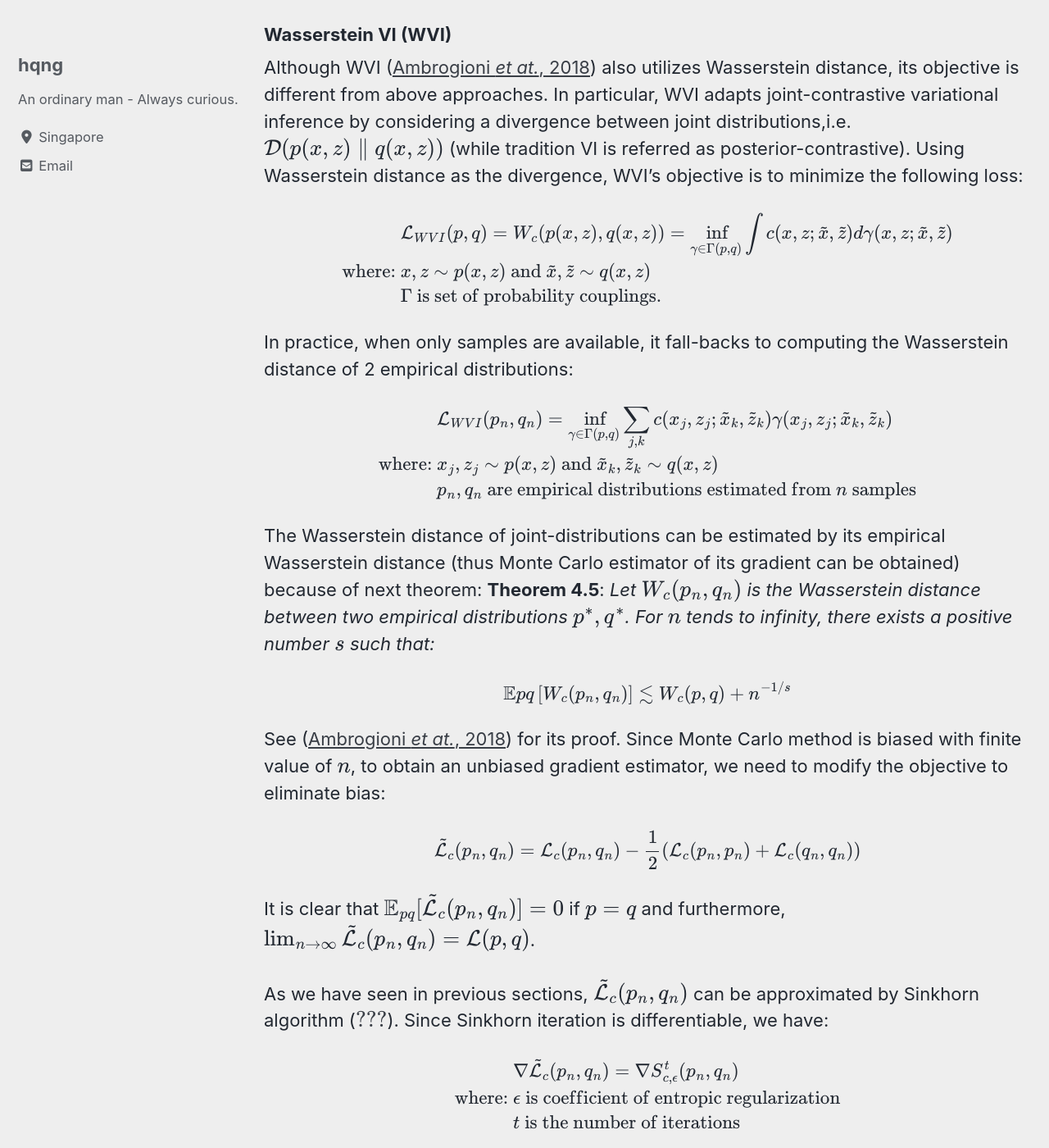
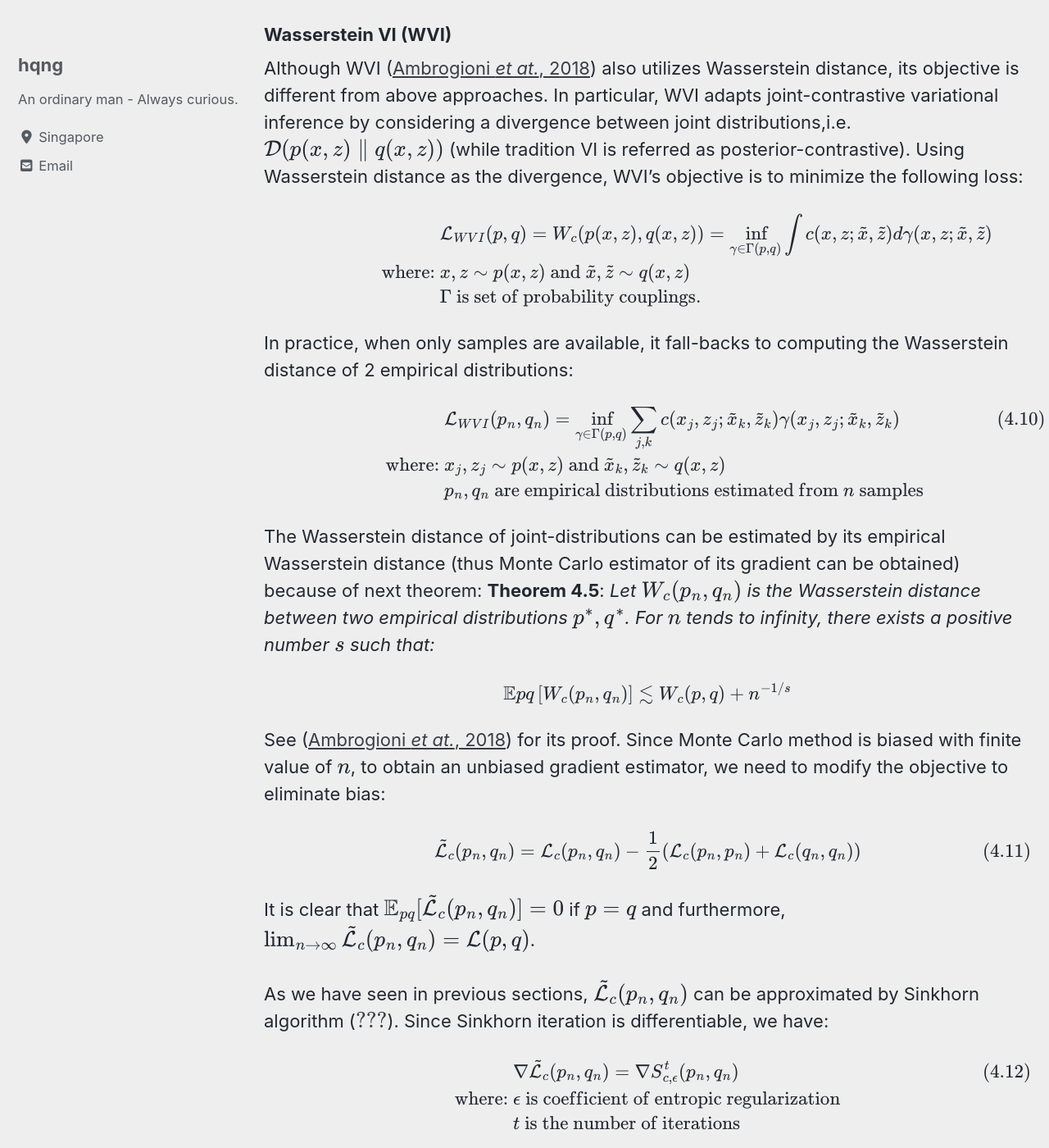
Before and after one commit to hqng/hqng.github.io, a Jekyll site: the page built from _posts/2019-09-20-OTandInference-p4.md, in a window 1280 px wide and 1400 px high, scrolled down 9496 px. Shown: the whole window at 82% size. Built offline with Jekyll 4.4.1, drawn with Linux system fonts in a browser that asks for light colours; cached includes are drawn as plain includes; nearby versions of some CDN libraries; formulas are drawn with MathJax 3; some of the changed text lies outside the part shown.

Commit message:
finalize for post 4

```diff
--- a/_posts/2019-09-20-OTandInference-p4.md
+++ b/_posts/2019-09-20-OTandInference-p4.md
@@ -52,7 +52,7 @@ $$
 
 The goal of WAE is to minimize Wasserstein distance between $P_X$ and $P_G(X)$ distributions. Additionally, we will see later that this distance also measures the discrepancy between $Q_Z(Z)$ and $P_Z$. In other words, it conveniently contains both reconstruction cost and regularization term. WAE's objective bases on the next theorem.
 
-<a name="thrm4.1"></a> **Theorem 4.1**: *For deterministic $P_G(X|Z)$, $Q_Z$, $P_G$ and any function $G$ defined above, we have:*
+<a name="thrm4.1"></a> **Theorem 4.1**: <i>For deterministic $P_G(X|Z)$, $Q_Z$, $P_G$ and any function $G$ defined above, we have:</i>
 <br>
 {% raw %}
 $$ \small
@@ -66,7 +66,7 @@ The L.H.S is exactly the primal form of Wasserstein distance between $P_G$ and $
 {% raw %}
 $$ \small
 \begin{align}
-	& \mathcal{L}_{\mathrm{WAE}}\left(P_{X}, P_{G}\right) :=\inf _{Q(Z | X) \in \mathcal{Q}} \mathbb{E}_{P_{X}} \mathbb{E}_{Q(Z | X)}[c(X, G(Z))]+\lambda \cdot \mathcal{D}_{Z}\left(Q_{Z}, P_{Z}\right) \label{eq4.1} \\
+	& \mathcal{L}_{\mathrm{WAE}}\left(P_{X}, P_{G}\right) :=\inf _{Q(Z | X) \in \mathcal{Q}} \mathbb{E}_{P_{X}} \mathbb{E}_{Q(Z | X)}[c(X, G(Z))]+\lambda \cdot \mathcal{D}_{Z}\left(Q_{Z}, P_{Z}\right) \label{eq4.1} \tag{4.1} \\
 	\text{where:} & \: \mathcal{Q} \: \text{is any nonparametric set of probabilistic encoders} \nonumber \\
 	& \: \lambda > 0 \: \text{is a hyperparameter} \nonumber \\
 	& \: \mathcal{D}_{Z} \: \text{is any divergence} \nonumber
@@ -140,7 +140,7 @@ Given 2 discrete distributions on support of $M$ points $\hat{P} = \frac{1}{M} \
 {% raw %}
 $$ \small
 \begin{align}
-	& W_{c'} (\hat{Q}, \hat{P}) = \frac{1}{M} \min_{R \in S_M} \left\langle R, C' \right\rangle \label{eq4.2} \\
+	& W_{c'} (\hat{Q}, \hat{P}) = \frac{1}{M} \min_{R \in S_M} \left\langle R, C' \right\rangle \label{eq4.2} \tag{4.2} \\
 	\text{where: } & C'_{ij} = c'(\tilde{z}_i, z_j) \nonumber \\
 	& S_M = \{ R \in \mathbb{R}_{\geq 0}^{M \times M} \mid R\mathbf{1} = \mathbf{1}, R^T\mathbf{1} = \mathbf{1} \} \nonumber
 \end{align}
@@ -151,14 +151,14 @@ Adding entropic regularization $\mathcal{H}(R) = - \sum_{i,j=1}^{M,M} R_{i,j} \l
 {% raw %}
 $$ \small
 \begin{align}
-	& S_{c', \epsilon} (\hat{Q}, \hat{P}) = \min_{R \in S_M} \left\langle R, C' \right\rangle - \epsilon \mathcal{H}(R) \label{eq4.3} \\
+	& S_{c', \epsilon} (\hat{Q}, \hat{P}) = \min_{R \in S_M} \left\langle R, C' \right\rangle - \epsilon \mathcal{H}(R) \label{eq4.3} \tag{4.3} \\
 	\text{where: } & \epsilon > 0 \text{ is coefficient} \nonumber
 \end{align}
 $$
 {% endraw %}
 From theoretical perspective, SAE works thanks to below theorems.
 
-<a name="thrm4.2"></a> **Theorem 4.2**: *If $G(Z|X)$ is deterministic and $\gamma-Lipschitz$ then:*
+<a name="thrm4.2"></a> **Theorem 4.2**: <i>If $G(Z|X)$ is deterministic and $\gamma-Lipschitz$ then:</i>
 <br>
 {% raw %}
 $$ \small
@@ -169,7 +169,7 @@ $$
 {% endraw %}
 <i> If $G(Z\|X) $ is stochastic, the result holds with $\gamma = \sup_{\mathcal{P} \neq \mathcal{Q}} \frac{ W_p (G(X\|Z)\_{\\#} \mathcal{P}, W_p (G(X\|Z)\_{\\#} \mathcal{Q})} {W_p(\mathcal{P}, \mathcal{Q})}$ </i>
 
-<a name="thrm4.3"></a> **Theorem 4.3**: *Let $P_X$ is not anatomic and $G(X|Z)$ is deterministic. Then for every continuous cost c:*
+<a name="thrm4.3"></a> **Theorem 4.3**: <i>Let $P_X$ is not anatomic and $G(X|Z)$ is deterministic. Then for every continuous cost c:</i>
 <br>
 {% raw %}
 $$ \small
@@ -191,7 +191,7 @@ $$ \small
 $$
 {% endraw %}
 
-By [theorem 4.2](#thrm4.2), Wasserstein distance between data and generative model distributions has an upper bound, minimizing this bound leads to minimizing discrepancy between $P_X$ and $P_G$. Furthermore, the upper bound includes Wasserstein distance between aggregated posterior and the prior, we can estimate this distance by Sinkhorn on their samples. Theorem [4.3](#thrm4.3) allows us to have an deterministic auto-encoders, i.e. both $G(X\|Z)$ and $Q(Z\|X)$ are deterministic. The last one, [theorem 4.4](#thrm4.4) means that under perfect-reconstruction assumption, matching aggregated posterior and prior is: *(i)* sufficient and *(ii)* necessary to model data distribution. This theorem reminds us to choose proper prior. Previous research have shown that the choice of prior should encourage geometric properties of latent space since it provide remarkable performance of representation learning. The authors consider few options: spherical, Dirichlet prior.<br>
+By [theorem 4.2](#thrm4.2), Wasserstein distance between data and generative model distributions has an upper bound, minimizing this bound leads to minimizing discrepancy between $P_X$ and $P_G$. Furthermore, the upper bound includes Wasserstein distance between aggregated posterior and the prior, we can estimate this distance by Sinkhorn on their samples. [Theorem 4.3](#thrm4.3) allows us to have an deterministic auto-encoders, i.e. both $G(X\|Z)$ and $Q(Z\|X)$ are deterministic. The last one, [theorem 4.4](#thrm4.4) means that under perfect-reconstruction assumption, matching aggregated posterior and prior is: *(i)* sufficient and *(ii)* necessary to model data distribution. This theorem reminds us to choose proper prior. Previous research have shown that the choice of prior should encourage geometric properties of latent space since it provide remarkable performance of representation learning. The authors consider few options: spherical, Dirichlet prior.<br>
 
 Finally, Sinkhorn algorithm for estimating Wasserstein distance of $Q_Z$ and $P_Z$:
 <a name="alg4.3"></a> <br>
@@ -220,7 +220,7 @@ To project high-dimensional distribution on one-dimensional space, we use Radon
 {% raw %}
 $$ \small
 \begin{align}
-	&\mathcal{R}p_X(t;\theta) = \int_{\mathcal{X}} p_X(x) \delta(t - x \cdot \theta) dx, \quad \forall \theta \in \mathbb{S}^{d-1, \: \forall t \in \mathbb{R} } \label{eq4.4} \\
+	&\mathcal{R}p_X(t;\theta) = \int_{\mathcal{X}} p_X(x) \delta(t - x \cdot \theta) dx, \quad \forall \theta \in \mathbb{S}^{d-1, \: \forall t \in \mathbb{R} } \label{eq4.4} \tag{4.4} \\
 	\text{where: } & \mathbb{S}^{d-1} \text{ is } d\text{-dimensional unit sphere} \nonumber
 \end{align}
 $$
@@ -242,7 +242,7 @@ A tricky situation is that only samples of distribution are observed. In such ca
 $$ \small
 \begin{align}
 	&p_{X}^{*} = \frac{1}{M} \sum_{m=1}^{M} \delta_{x_m} \nonumber \\
-	&\mathcal{R} p_{X}^{*}(t, \theta)=\frac{1}{M} \sum_{m=1}^{M} \delta\left(t-x_{m} \cdot \theta\right), \: \forall \theta \in \mathrm{S}^{d-1}, \: \forall t \in \mathbb{R} \tag{4.4a} \label{eq4.4a}
+	&\mathcal{R} p_{X}^{*}(t, \theta)=\frac{1}{M} \sum_{m=1}^{M} \delta\left(t-x_{m} \cdot \theta\right), \: \forall \theta \in \mathrm{S}^{d-1}, \: \forall t \in \mathbb{R} \label{eq4.4a} \tag{4.4a}
 \end{align}
 $$
 {% endraw %}
@@ -252,7 +252,7 @@ Recall the Wasserstein of univariate distributions: let $F_X$, $F_Y$ correspondi
 {% raw %}
 $$ \small
 \begin{align}
-W_c(p_X, p_Y) = \int_{0}^{1} c(F_X^{-1}(t), F_Y^{-1}(t)) dt \label{eq4.5}
+W_c(p_X, p_Y) = \int_{0}^{1} c(F_X^{-1}(t), F_Y^{-1}(t)) dt \label{eq4.5} \tag{4.5}
 \end{align}
 $$
 {% endraw %}
@@ -261,7 +261,7 @@ As equation ($\ref{eq4.5}$), the Wasserstein distance between $p_X$ and $p_Y$ ca
 {% raw %}
 $$ \small
 \begin{align}
-	SW_c(p_X, p_Y) = \int_{\mathbb{S}^{d-1}} c( \mathcal{R}p_X(\cdot; \theta), \mathcal{R}p_Y(\cdot; \theta) ) d\theta \label{eq4.6}
+	SW_c(p_X, p_Y) = \int_{\mathbb{S}^{d-1}} c( \mathcal{R}p_X(\cdot; \theta), \mathcal{R}p_Y(\cdot; \theta) ) d\theta \label{eq4.6} \tag{4.6}
 \end{align}
 $$
 {% endraw %}
@@ -284,7 +284,7 @@ Assume $p_X$, $p_Y$ are 2 one-dimensional densities and we only have their sampl
 {% raw %}
 $$ \small
 \begin{align}
-	W_c(p_X, p_Y) \approx \frac{1}{M} \sum_{m=1}^{M} c(x_{i[m]}, y_{j[m]} ) \label{eq4.7}
+	W_c(p_X, p_Y) \approx \frac{1}{M} \sum_{m=1}^{M} c(x_{i[m]}, y_{j[m]} ) \label{eq4.7} \tag{4.7}
 \end{align}
 $$
 {% endraw %}
@@ -305,7 +305,7 @@ Combine ($\ref{eq4.4a}$), ($\ref{eq4.6}$) and ($\ref{eq4.7}$) together, the disc
 {% raw %}
 $$ \small
 \begin{align}
-	SW_c(Q_Z, P_Z) \approx \frac{1}{{\lvert}{\Theta}{\rvert}} \sum_{\theta_l \in \Theta} W_c(\mathcal{R}q_Z(\cdot;\theta_l), \mathcal{R}p_Z(\cdot;\theta_l)) \label{eq4.8} \\
+	SW_c(Q_Z, P_Z) \approx \frac{1}{{\lvert}{\Theta}{\rvert}} \sum_{\theta_l \in \Theta} W_c(\mathcal{R}q_Z(\cdot;\theta_l), \mathcal{R}p_Z(\cdot;\theta_l)) \label{eq4.8} \tag{4.8} \\
 	\text{where: } \Theta \text{ is finite set and } \Theta \subset \mathbb{S}^{d-1} \nonumber
 \end{align}
 $$
@@ -340,7 +340,7 @@ Although WVI ([Ambrogioni *et at.*, 2018](https://arxiv.org/abs/1805.11284)) als
 {% raw %}
 $$ \small
 \begin{align}
-	&\mathcal{L}_{WVI} (p,q) = W_c(p(x,z), q(x,z)) = \inf_{\gamma \in \Gamma(p,q)} \int c(x, z; \tilde{x},\tilde{z}) d\gamma(x, z; \tilde{x},\tilde{z}) \label{eq4.9} \\
+	&\mathcal{L}_{WVI} (p,q) = W_c(p(x,z), q(x,z)) = \inf_{\gamma \in \Gamma(p,q)} \int c(x, z; \tilde{x},\tilde{z}) d\gamma(x, z; \tilde{x},\tilde{z}) \label{eq4.9} \tag{4.9} \\
 	\text{where: }& x, z \sim p(x,z) \text{ and } \tilde{x},\tilde{z} \sim q(x,z) \nonumber \\
 	&\Gamma \text{ is set of probability couplings.} \nonumber
 \end{align}
@@ -352,7 +352,7 @@ In practice, when only samples are available, it fall-backs to computing the Was
 {% raw %}
 $$ \small
 \begin{align}
-	&\mathcal{L}_{WVI} (p_n,q_n) = \inf_{\gamma \in \Gamma(p,q)} \sum_{j,k} c(x_j, z_j;\tilde{x}_k, \tilde{z}_k) \gamma (x_j, z_j;\tilde{x}_k, \tilde{z}_k) \label{eq4.10} \\
+	&\mathcal{L}_{WVI} (p_n,q_n) = \inf_{\gamma \in \Gamma(p,q)} \sum_{j,k} c(x_j, z_j;\tilde{x}_k, \tilde{z}_k) \gamma (x_j, z_j;\tilde{x}_k, \tilde{z}_k) \label{eq4.10} \tag{4.10} \\
 	\text{where: }& x_j, z_j \sim p(x,z) \text{ and } \tilde{x}_k, \tilde{z}_k \sim q(x,z) \nonumber \\
 	&p_n,q_n \text{ are empirical distributions estimated from } n \text{ samples} \nonumber
 \end{align}
@@ -375,7 +375,7 @@ Since Monte Carlo method is biased with finite value of $n$, to obtain an unbias
 {% raw %}
 $$ \small
 \begin{align}
-	\tilde{\mathcal{L}}_c(p_n, q_n) = \mathcal{L}_c(p_n, q_n) - \frac{1}{2} \left( \mathcal{L}_c(p_n, p_n) + \mathcal{L}_c(q_n, q_n) \right) \label{eq4.11}
+	\tilde{\mathcal{L}}_c(p_n, q_n) = \mathcal{L}_c(p_n, q_n) - \frac{1}{2} \left( \mathcal{L}_c(p_n, p_n) + \mathcal{L}_c(q_n, q_n) \right) \label{eq4.11} \tag{4.11}
 \end{align}
 $$
 {% endraw %}
@@ -386,7 +386,7 @@ As we have seen in previous sections, $\tilde{\mathcal{L}}_c(p_n, q_n)$ can be a
 {% raw %}
 $$ \small
 \begin{align}
-	& \nabla \tilde{\mathcal{L}}_c(p_n, q_n) = \nabla S_{c,\epsilon}^t(p_n, q_n) \label{eq4.12} \\
+	& \nabla \tilde{\mathcal{L}}_c(p_n, q_n) = \nabla S_{c,\epsilon}^t(p_n, q_n) \label{eq4.12} \tag{4.12} \\
 	\text{where: }& \epsilon \text{ is coefficient of entropic regularization} \nonumber \\
 	& t \text{ is the number of iterations} \nonumber
 \end{align}
@@ -399,7 +399,7 @@ WVI employs loss $\tilde{\mathcal{L}}$ to measure discrepancy between distributi
 $$ \small
 \begin{align}
 	C_{\omega, f}^{p,q}(x,z ; \tilde{x}, \tilde{z}) = & \: \omega_1 d_x(x, \tilde{x}) + \omega_2 C_{PB}^{p} (z, \tilde{z}) + \omega_3 C_{LA}^p (x, z; \tilde{x}, \tilde{z}) \nonumber \\
-	& + \omega_4 C_{OA}^q (x, z; \tilde{x}, \tilde{z}) + \omega_5 C_{f}^{p,q} (x,z ; \tilde{x}, \tilde{z}) \label{eq4.13}
+	& + \omega_4 C_{OA}^q (x, z; \tilde{x}, \tilde{z}) + \omega_5 C_{f}^{p,q} (x,z ; \tilde{x}, \tilde{z}) \label{eq4.13} \tag{4.13}
 \end{align}
 $$
 {% endraw %}
```
